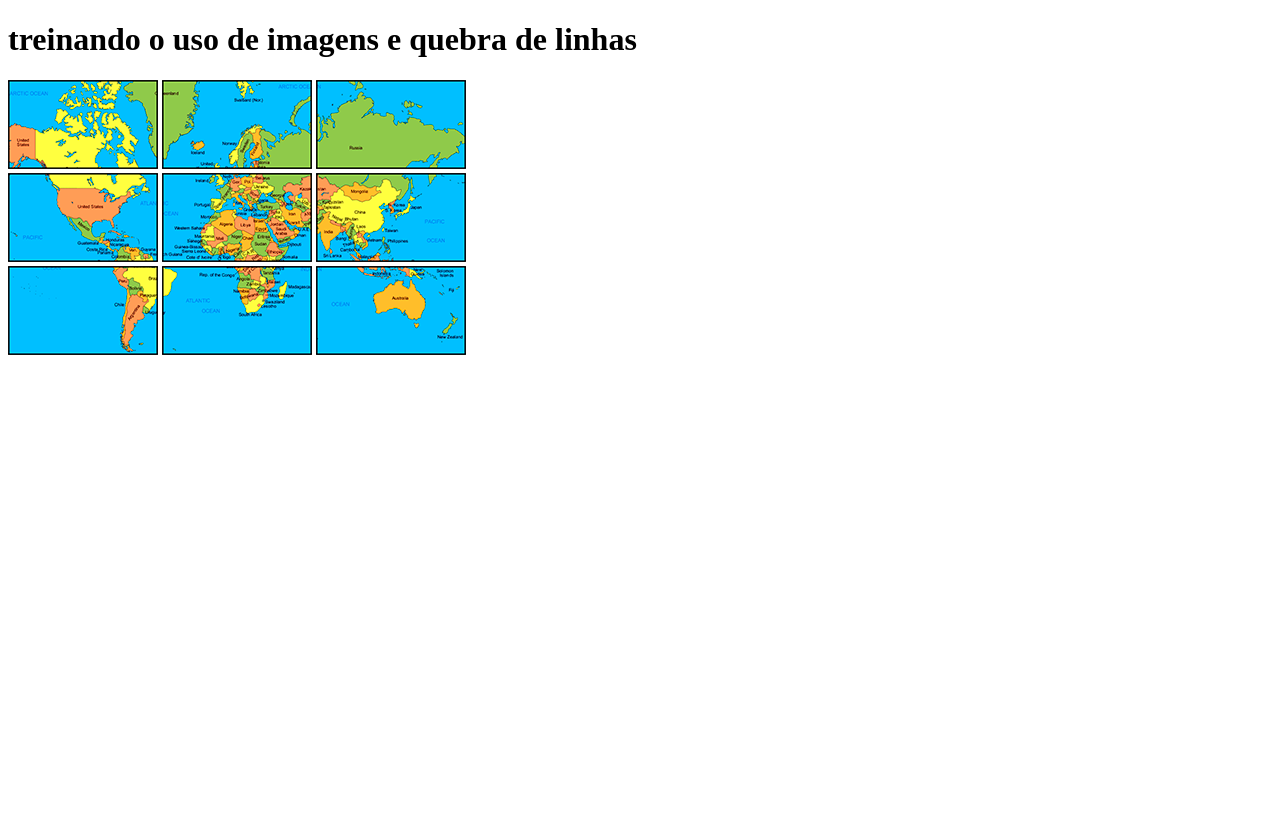
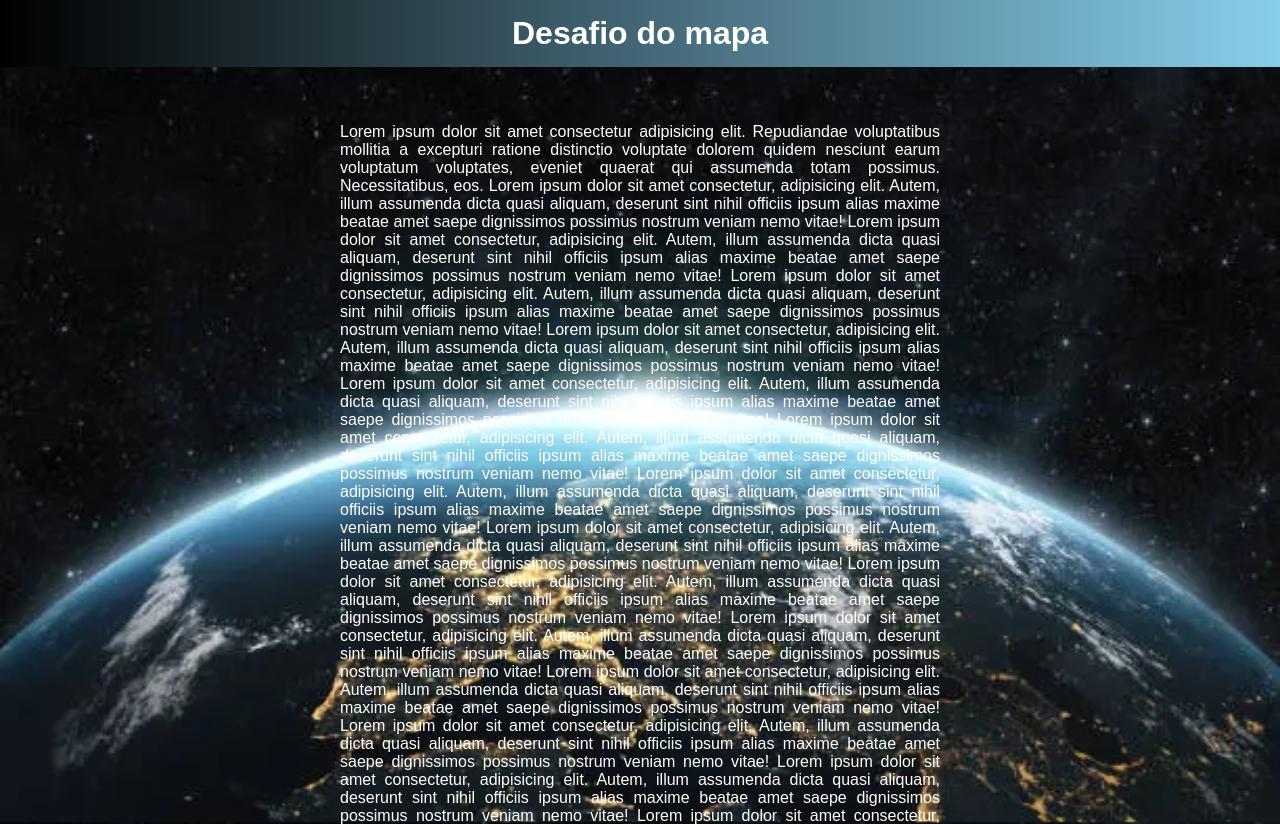
Before and after one commit to V1ni0menega/estudos-curso-em-video, a plain HTML site: page desafios/d003/index.html in a window 1280 px wide. Shown: the top 824 px of the page. Before the commit the page ends 800 px from the top, so only its background shows below. Drawn offline with Linux system fonts and the light colour scheme.

Commit message:
atualizado

```diff
--- a/desafios/d003/index.html
+++ b/desafios/d003/index.html
@@ -1,36 +1,108 @@
 <!DOCTYPE html>
 <html lang="en">
+
 <head>
-    <meta charset="UTF-8">
-    <meta name="viewport" content="width=device-width, initial-scale=1.0">
-    <title> Desafio do mapa</title>
+  <meta charset="UTF-8" />
+  <meta name="viewport" content="width=device-width, initial-scale=1" />
+  <title>Desafio do mapa</title>
+  <style>
+     p{
+          color: white;
+          text-align: justify;
+
+     }
+    /* Estilo do título com gradiente e cor do texto */
+    h1 {
+      background-image: linear-gradient(to right, black, skyblue);
+      color: white;
+      padding: 15px;
+      text-align: center;
+      margin: 0;
+      font-family: Arial, Helvetica, sans-serif;
+    }
+
+    /* Corpo com fundo responsivo que cobre toda a tela */
+    body {
+      margin: 0; /* remove margem padrão para fundo cobrir toda área */
+      height: 100vh; /* altura total da viewport */
+      font-family: Arial, Helvetica, sans-serif;
+
+      background-image: url('imagem\ nasa\ planeta.webp'); /* caminho corrigido */
+      background-repeat: no-repeat;
+      background-size: cover; /* cobre todo o espaço sem distorcer */
+      background-position: center center; /* centraliza a imagem */
+      background-attachment: fixed; /* fundo fixo quando rolar */
+    }
+
+    /* Container que centraliza conteúdo vertical e horizontalmente */
+    .container {
+      position: relative;
+      min-height: 50vh; /* mínimo 50% da altura da tela */
+      display: flex;
+      justify-content: center;
+      align-items: center;
+      padding: 20px;
+    }
+
+    /* Conteúdo com fundo cinza e centralizado */
+    .content {
+      padding: 20px;
+      border-radius: 8px;
+      text-align: center;
+      max-width: 600px;
+      width: 90%;
+    }
+
+    /* Imagens alinhadas, responsivas e espaçadas */
+    .content img {
+      width: 50%;
+      margin: 5px;
+      height: auto;
+      border-radius: 4px;
+      border: 1px solid #ccc;
+    }
+
+  </style>
 </head>
+
 <body>
-   <h1>treinando o uso de imagens e quebra de linhas </h1>
-   <img src="mapa03.png" alt="mapa mundi">
-   <img src="mapa07.png" alt="">
-   <img src="mapa05.png" alt="inmg05"><br>
-   <img src="mapa09.png" alt="img09">
-   <img src="mapa01.png" alt="">
-   <img src="mapa08.png" alt=""><br>
-   <img src="mapa06.png" alt="">
-   <img src="mapa02.png" alt="">
-   <img src="mapa04.png" alt="">
-        <!--ou outra forma mais limpa e organizada seria separar em tres linhas
+  <h1>Desafio do mapa</h1>
 
-        p1----
-    <img src="mapa03.png" alt="mapa mundi">
-   <img src="mapa07.png" alt="">
-   <img src="mapa05.png" alt="inmg05"><br>
+  <div class="container">
+    <div class="content">
+     <p>
+          Lorem ipsum dolor sit amet consectetur adipisicing elit. Repudiandae voluptatibus mollitia a excepturi ratione distinctio voluptate dolorem quidem nesciunt earum voluptatum voluptates, eveniet quaerat qui assumenda totam possimus. Necessitatibus, eos.
+          Lorem ipsum dolor sit amet consectetur, adipisicing elit. Autem, illum assumenda dicta quasi aliquam, deserunt sint nihil officiis ipsum alias maxime beatae amet saepe dignissimos possimus nostrum veniam nemo vitae!
+          Lorem ipsum dolor sit amet consectetur, adipisicing elit. Autem, illum assumenda dicta quasi aliquam, deserunt sint nihil officiis ipsum alias maxime beatae amet saepe dignissimos possimus nostrum veniam nemo vitae!
+          Lorem ipsum dolor sit amet consectetur, adipisicing elit. Autem, illum assumenda dicta quasi aliquam, deserunt sint nihil officiis ipsum alias maxime beatae amet saepe dignissimos possimus nostrum veniam nemo vitae!
+          Lorem ipsum dolor sit amet consectetur, adipisicing elit. Autem, illum assumenda dicta quasi aliquam, deserunt sint nihil officiis ipsum alias maxime beatae amet saepe dignissimos possimus nostrum veniam nemo vitae!
+          Lorem ipsum dolor sit amet consectetur, adipisicing elit. Autem, illum assumenda dicta quasi aliquam, deserunt sint nihil officiis ipsum alias maxime beatae amet saepe dignissimos possimus nostrum veniam nemo vitae!
+          Lorem ipsum dolor sit amet consectetur, adipisicing elit. Autem, illum assumenda dicta quasi aliquam, deserunt sint nihil officiis ipsum alias maxime beatae amet saepe dignissimos possimus nostrum veniam nemo vitae!
+          Lorem ipsum dolor sit amet consectetur, adipisicing elit. Autem, illum assumenda dicta quasi aliquam, deserunt sint nihil officiis ipsum alias maxime beatae amet saepe dignissimos possimus nostrum veniam nemo vitae!
+          Lorem ipsum dolor sit amet consectetur, adipisicing elit. Autem, illum assumenda dicta quasi aliquam, deserunt sint nihil officiis ipsum alias maxime beatae amet saepe dignissimos possimus nostrum veniam nemo vitae!
+          Lorem ipsum dolor sit amet consectetur, adipisicing elit. Autem, illum assumenda dicta quasi aliquam, deserunt sint nihil officiis ipsum alias maxime beatae amet saepe dignissimos possimus nostrum veniam nemo vitae!
+          Lorem ipsum dolor sit amet consectetur, adipisicing elit. Autem, illum assumenda dicta quasi aliquam, deserunt sint nihil officiis ipsum alias maxime beatae amet saepe dignissimos possimus nostrum veniam nemo vitae!
+          Lorem ipsum dolor sit amet consectetur, adipisicing elit. Autem, illum assumenda dicta quasi aliquam, deserunt sint nihil officiis ipsum alias maxime beatae amet saepe dignissimos possimus nostrum veniam nemo vitae!
+          Lorem ipsum dolor sit amet consectetur, adipisicing elit. Autem, illum assumenda dicta quasi aliquam, deserunt sint nihil officiis ipsum alias maxime beatae amet saepe dignissimos possimus nostrum veniam nemo vitae!
+          Lorem ipsum dolor sit amet consectetur, adipisicing elit. Autem, illum assumenda dicta quasi aliquam, deserunt sint nihil officiis ipsum alias maxime beatae amet saepe dignissimos possimus nostrum veniam nemo vitae!
+          Lorem ipsum dolor sit amet consectetur, adipisicing elit. Autem, illum assumenda dicta quasi aliquam, deserunt sint nihil officiis ipsum alias maxime beatae amet saepe dignissimos possimus nostrum veniam nemo vitae!
+          Lorem ipsum dolor sit amet consectetur, adipisicing elit. Autem, illum assumenda dicta quasi aliquam, deserunt sint nihil officiis ipsum alias maxime beatae amet saepe dignissimos possimus nostrum veniam nemo vitae!
+          Lorem ipsum dolor sit amet consectetur, adipisicing elit. Autem, illum assumenda dicta quasi aliquam, deserunt sint nihil officiis ipsum alias maxime beatae amet saepe dignissimos possimus nostrum veniam nemo vitae!
+          Lorem ipsum dolor sit amet consectetur, adipisicing elit. Autem, illum assumenda dicta quasi aliquam, deserunt sint nihil officiis ipsum alias maxime beatae amet saepe dignissimos possimus nostrum veniam nemo vitae!
+     </p>
+      <img src="mapa03.png" alt="Mapa 03" />
+      <img src="mapa07.png" alt="Mapa 07" />
+      <img src="mapa05.png" alt="Mapa 05" />
 
-        p2--
-   <img src="mapa09.png" alt="img09">
-   <img src="mapa01.png" alt="">
-   <img src="mapa08.png" alt=""><br>
+      <img src="mapa09.png" alt="Mapa 09" />
+      <img src="mapa01.png" alt="Mapa 01" />
+      <img src="mapa08.png" alt="Mapa 08" />
 
-        p3--
-   <img src="mapa06.png" alt="">
-   <img src="mapa02.png" alt="">
-   <img src="mapa04.png" alt=""> br ->
+      <img src="mapa06.png" alt="Mapa 06" />
+      <img src="mapa02.png" alt="Mapa 02" />
+      <img src="mapa04.png" alt="Mapa 04" />
+    </div>
+  </div>
 </body>
+
 </html>
--- a/projetomundo1/style.css
+++ b/projetomundo1/style.css
@@ -8,12 +8,14 @@
   margin: 0;
   padding: 0;
   box-sizing: border-box;
+
 }
 
 /* Corpo com fundo neutro */
 body {
   font-family: 'idroid', sans-serif;
   background-color: #f0f0f0;
+
 }
 
 /* Estilo geral da "caixa" */
```
Also changed, not shown: exercicios/ex022/fundo005.html (added, +44 -0 lines), desafios/d003/imagem nasa planeta.webp (added), projetomundo1/imagens/New-Android-Logo-3-270x180.webp (added).
